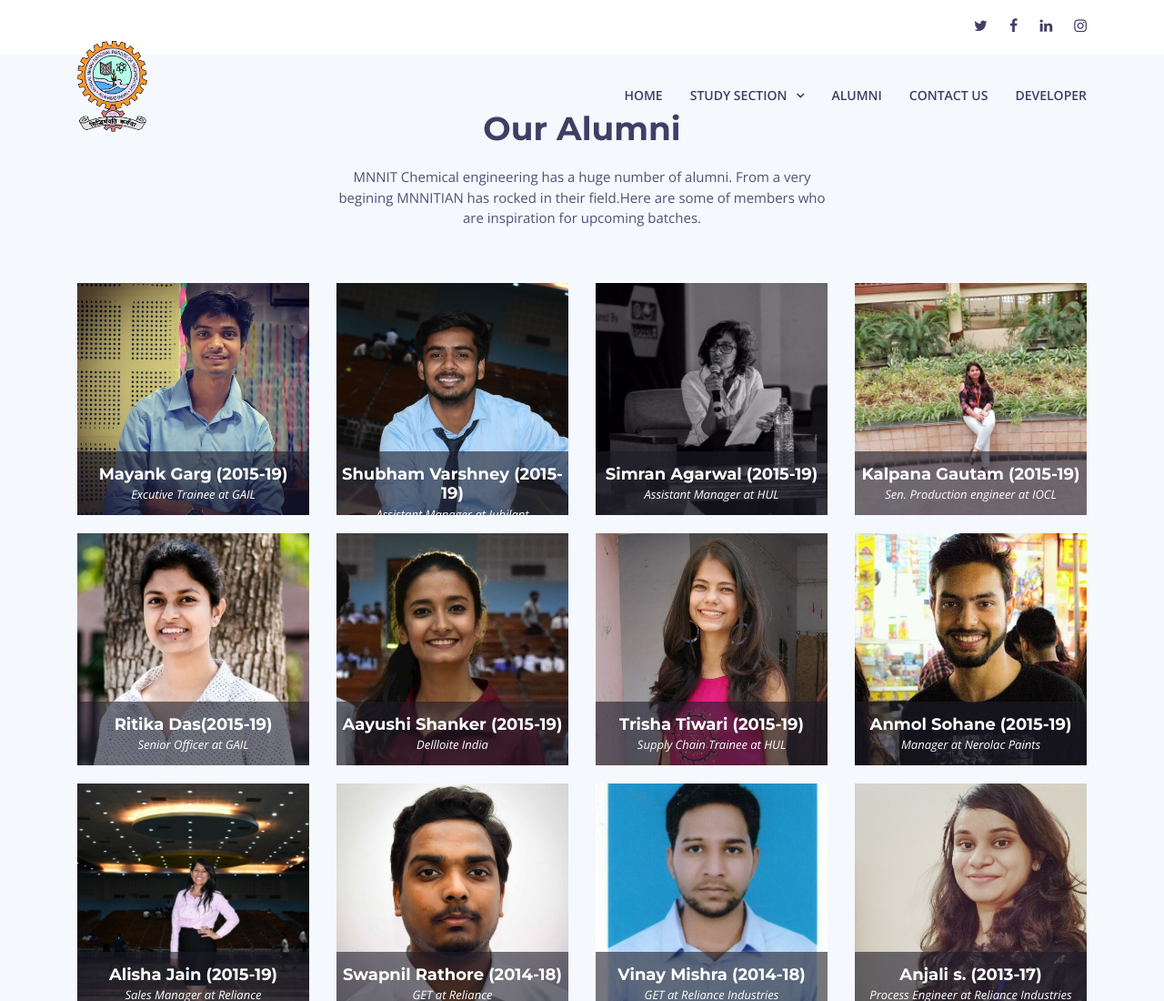
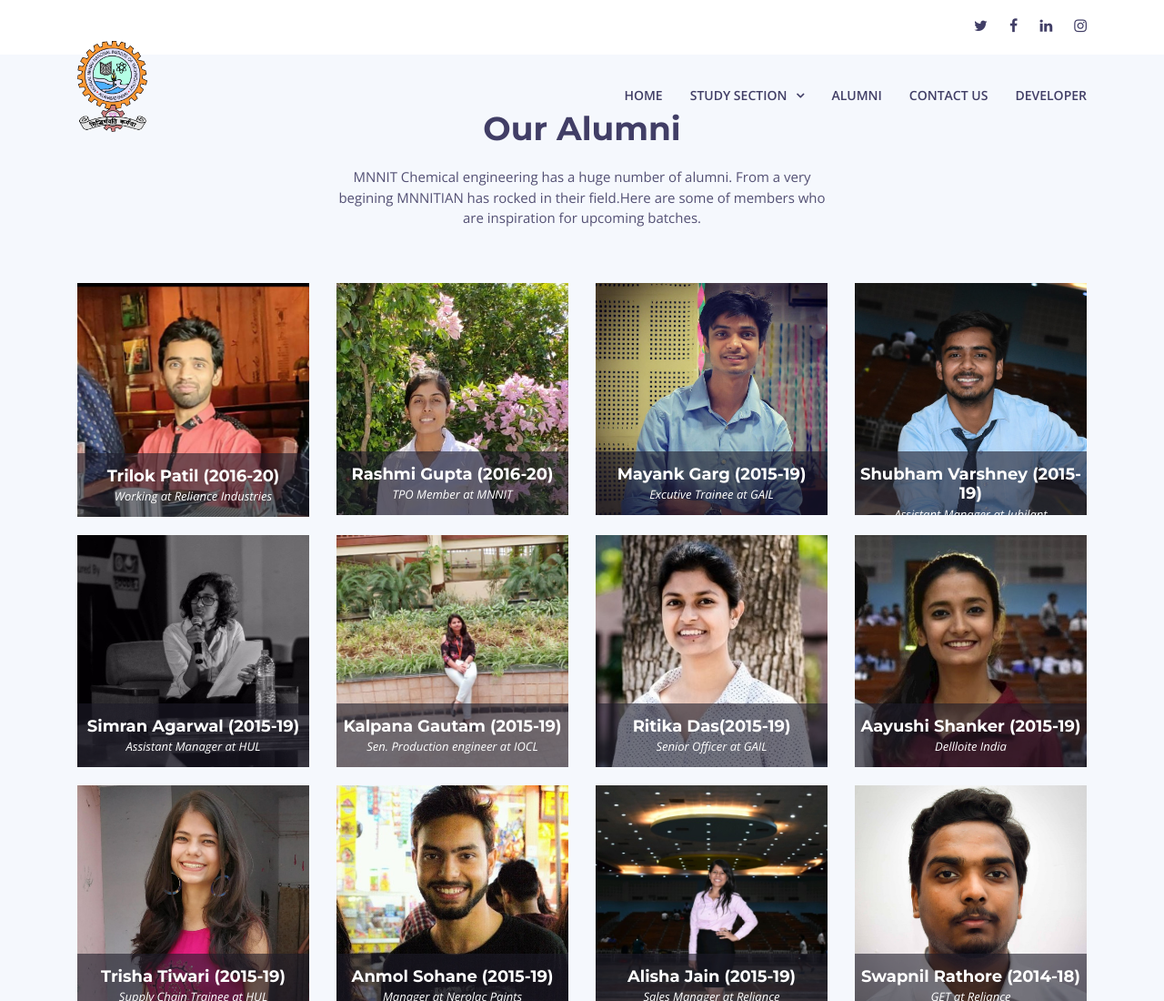
Before and after one commit to anandkumar-9017/chemicAlians, a plain HTML site: page alumni.html in a window 1280 px wide. Shown: the top 1100 px of the page at 91% size. Drawn offline with nearby package versions, Linux system fonts and the light colour scheme.

Commit message:
added trilok

```diff
--- a/alumni.html
+++ b/alumni.html
@@ -79,6 +79,40 @@
         </div>
 
         <div class="row">
+
+          <div class="col-lg-3 col-md-6" data-aos="fade-up" data-aos-delay="100">
+            <div class="member">
+              <img src="assets/img/trilok.jpg" class="img-fluid" alt="">
+              <div class="member-info">
+                <div class="member-info-content">
+                  <h4>Trilok Patil (2016-20)</h4>
+                  <span>Working at Reliance Industries</span>
+                  <div class="social">
+
+                    <a href="https://www.facebook.com/mayank.garg.7758235"><i class="fa fa-facebook"></i></a>
+                    <a href="https://www.linkedin.com/in/mayank-garg-677278141"><i class="fa fa-linkedin"></i></a>
+                  </div>
+                </div>
+              </div>
+            </div>
+          </div>
+
+          <div class="col-lg-3 col-md-6" data-aos="fade-up" data-aos-delay="100">
+            <div class="member">
+              <img src="assets/img/Rashmi.jpeg" class="img-fluid" alt="">
+              <div class="member-info">
+                <div class="member-info-content">
+                  <h4>Rashmi Gupta (2016-20)</h4>
+                  <span>TPO Member at MNNIT</span>
+                  <div class="social">
+
+                    <a href="https://www.facebook.com/mayank.garg.7758235"><i class="fa fa-facebook"></i></a>
+                    <a href="https://www.linkedin.com/in/rashmigupta76"><i class="fa fa-linkedin"></i></a>
+                  </div>
+                </div>
+              </div>
+            </div>
+          </div>
 
           <div class="col-lg-3 col-md-6" data-aos="fade-up" data-aos-delay="100">
             <div class="member">
```
Also changed, not shown: assets/img/Rashmi.jpeg (added), assets/img/akanshasahu.jpeg (deleted), assets/img/team-2.jpg (deleted), assets/img/team-3.jpg (deleted), assets/img/team-4.jpg (deleted), assets/img/testimonial-1.jpg (deleted), assets/img/trilok.jpg (added).
